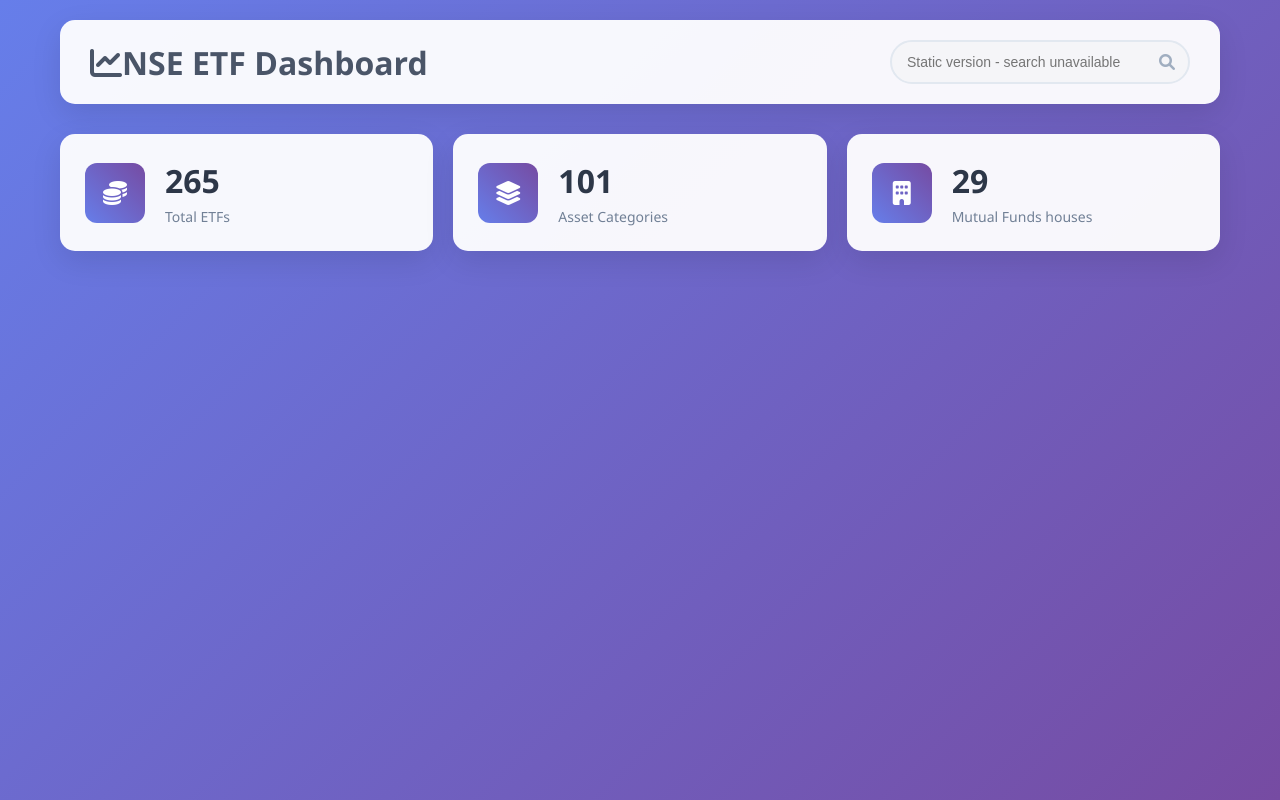
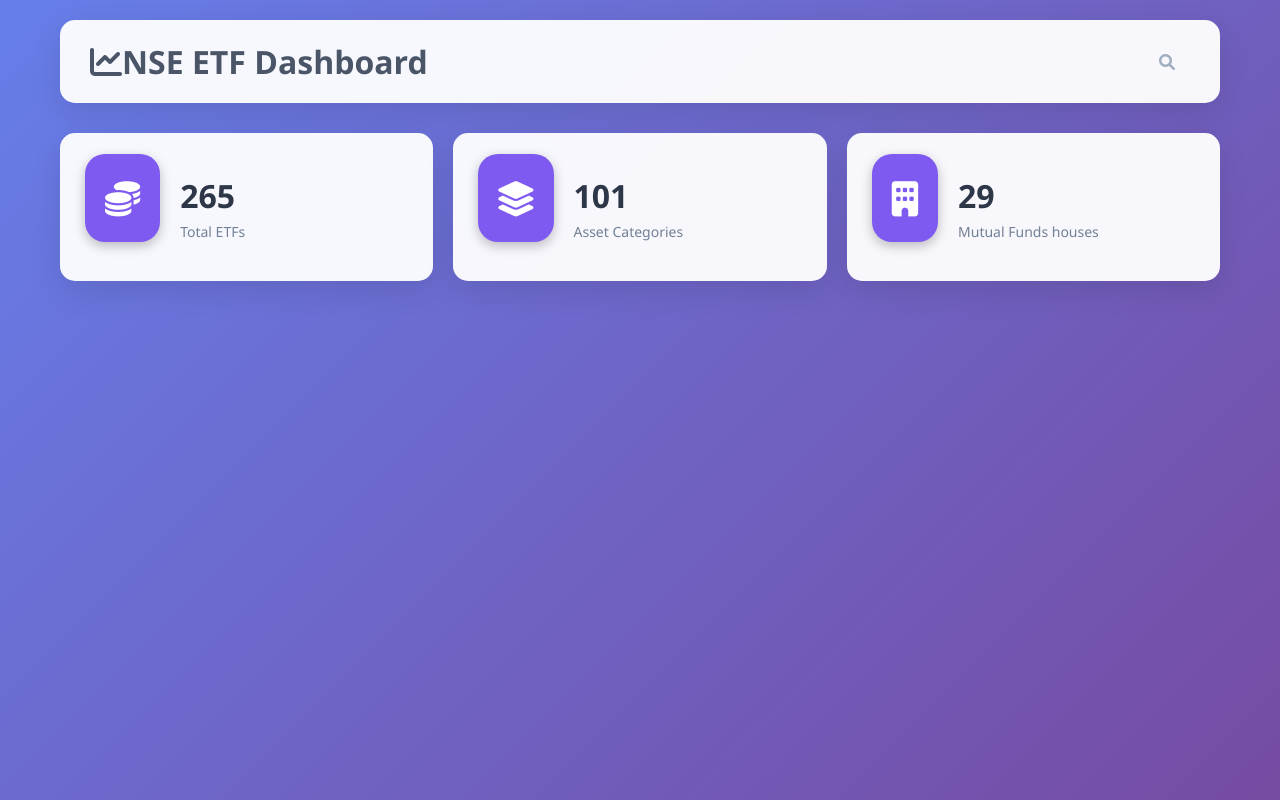
Before and after one commit to Amithsk/ETF, a plain HTML site: page output/index.html in a window 1280 px wide. Drawn offline with Linux system fonts and the light colour scheme.

Commit message:
Updated the icon css

```diff
--- a/output/etf_site.css
+++ b/output/etf_site.css
@@ -87,16 +87,17 @@ body {
 }
 
 .card-icon {
-    width: 60px;
-    height: 60px;
-    border-radius: 12px;
-    background: linear-gradient(45deg, #667eea, #764ba2);
-    display: flex;
-    align-items: center;
-    justify-content: center;
-    color: white;
-    font-size: 24px;
+  font-size: 2.2rem;
+  background-color: #7f5af0;
+  color: white;
+  padding: 20px;
+  border-radius: 20px;
+  margin-bottom: 10px;
+  box-shadow: 0 4px 12px rgba(0, 0, 0, 0.25);
+  transform: translateY(-4px);
+  transition: all 0.2s ease-in-out;
 }
+
 
 .card-content h3 {
     font-size: 2rem;
--- a/output/index.html
+++ b/output/index.html
@@ -14,7 +14,6 @@
     <header class="dashboard-header">
       <h1><i class="fas fa-chart-line"></i>NSE ETF Dashboard</h1>
       <div class="search-container">
-        <input type="text" placeholder="Static version - search unavailable" disabled>
         <i class="fas fa-search"></i>
       </div>
     </header>
```
